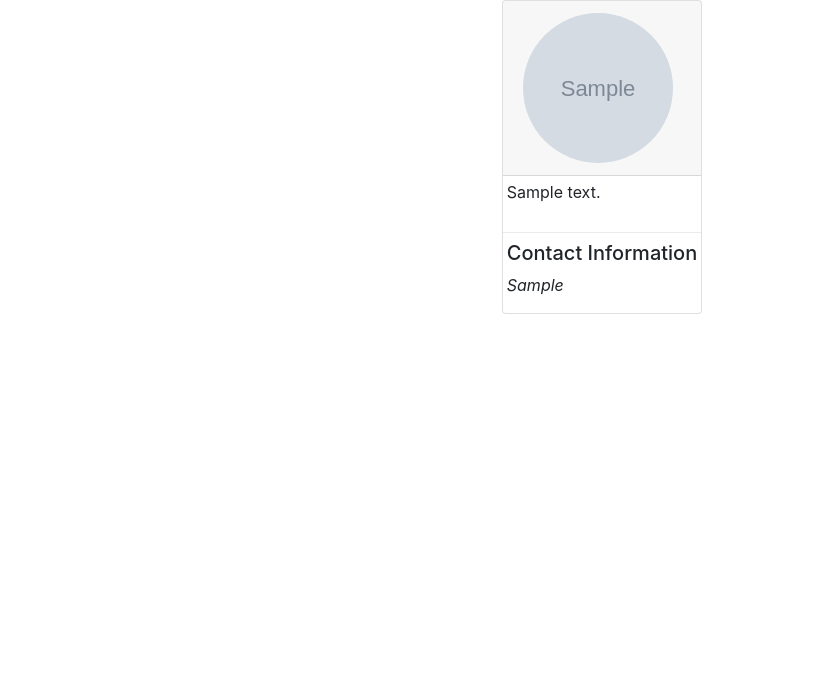
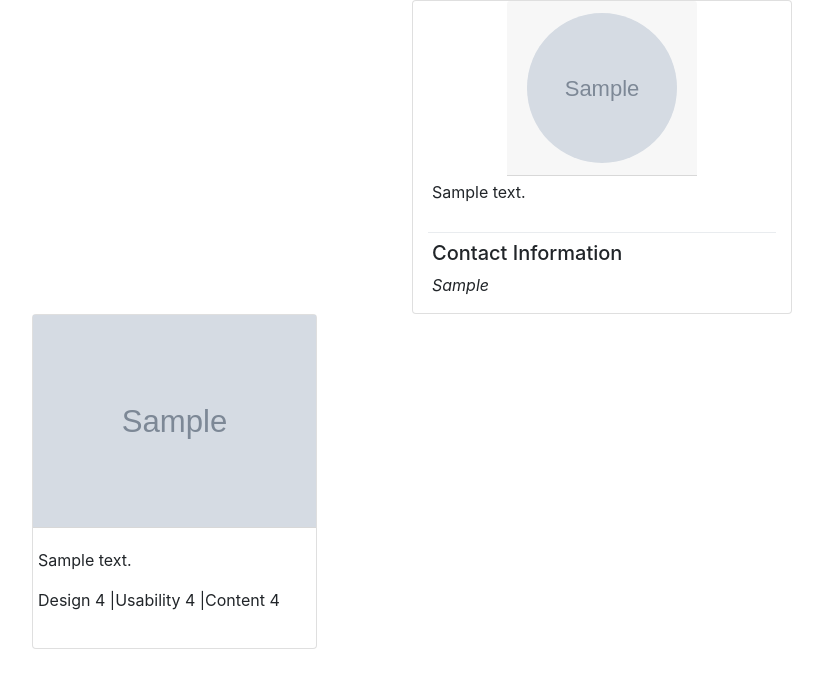
Before and after one commit to spgdaman/awaards, a Django app: page /profile/1 in a window 1280 px wide. Shown: the part 56-744 px from the top of the page, without its empty margins (38-861 px from the left). Run offline with Django 3.2, Linux system fonts and the light colour scheme; tables that the repository leaves empty hold one stand-in row (values such as "Sample post"); grey boxes marked "Sample" are stand-in pictures; some libraries are stand-ins or nearby versions.

Commit message:
project view and template updated to show projects by user

```diff
--- a/awaards/templates/profile.html
+++ b/awaards/templates/profile.html
@@ -1,11 +1,13 @@
 {% extends 'base.html' %}
 {% block content %}
 <div class="container">
+
+    <!-- Profile section goes here -->
     {% for profile in profiles %}
         <div class="row">
-            <div class="card mx-auto">
-                <div class="card-header">
-                    <img class="px-0 mx-auto" src="{{profile.profile_pic.url}}" alt="{{user.username}}" style="border-radius: 50%; height:150px; width:150px;">
+            <div class="card mx-auto col-sm-12 col-md-4">
+                <div class="card-header mx-auto">
+                    <img class="px-0" src="{{profile.profile_pic.url}}" alt="{{user.username}}" style="border-radius: 50%; height:150px; width:150px;">
                 </div>
 
                 <div class="body px-1 py-1 my-0">
@@ -19,5 +21,27 @@
             </div>
         </div>
     {% endfor %}
+    <!-- Profile section ends here -->
+
+    <div class="row">
+        {% for project in projects %}
+            <div class="card col-sm-12 col-md-3 px-0 py-0">
+                <div class="card-header px-0 py-0">
+                    <img src="{{project.image.url}}" alt="{{project.name}}" class="w-100">
+                </div>
+                <div class="card-body">
+                    <div class='row'>
+                        <p>{{project.description}}</p>
+                    </div>
+                    <div class="row">
+                        <p>Design {{project.design_rating}} | </p>
+                        <p>Usability {{project.usability_rating}} |</p>
+                        <p>Content {{project.content_rating}}</p>
+                    </div>
+                </div>
+            </div>
+        {% endfor %}
+    </div>
+
 </div>
 {% endblock %}
--- a/awaards/views.py
+++ b/awaards/views.py
@@ -21,7 +21,8 @@ def search_results(request):
 
 def profile(request,profile_id):
     profile = Profile.objects.filter(id=profile_id)
-    return render(request, 'profile.html', {"profiles":profile})
+    user_projects = Project.objects.filter(profile=profile_id)
+    return render(request, 'profile.html', {"profiles":profile,"projects":user_projects})
 
 @login_required(login_url='/accounts/login/')
 def project(request,project_id):
```
